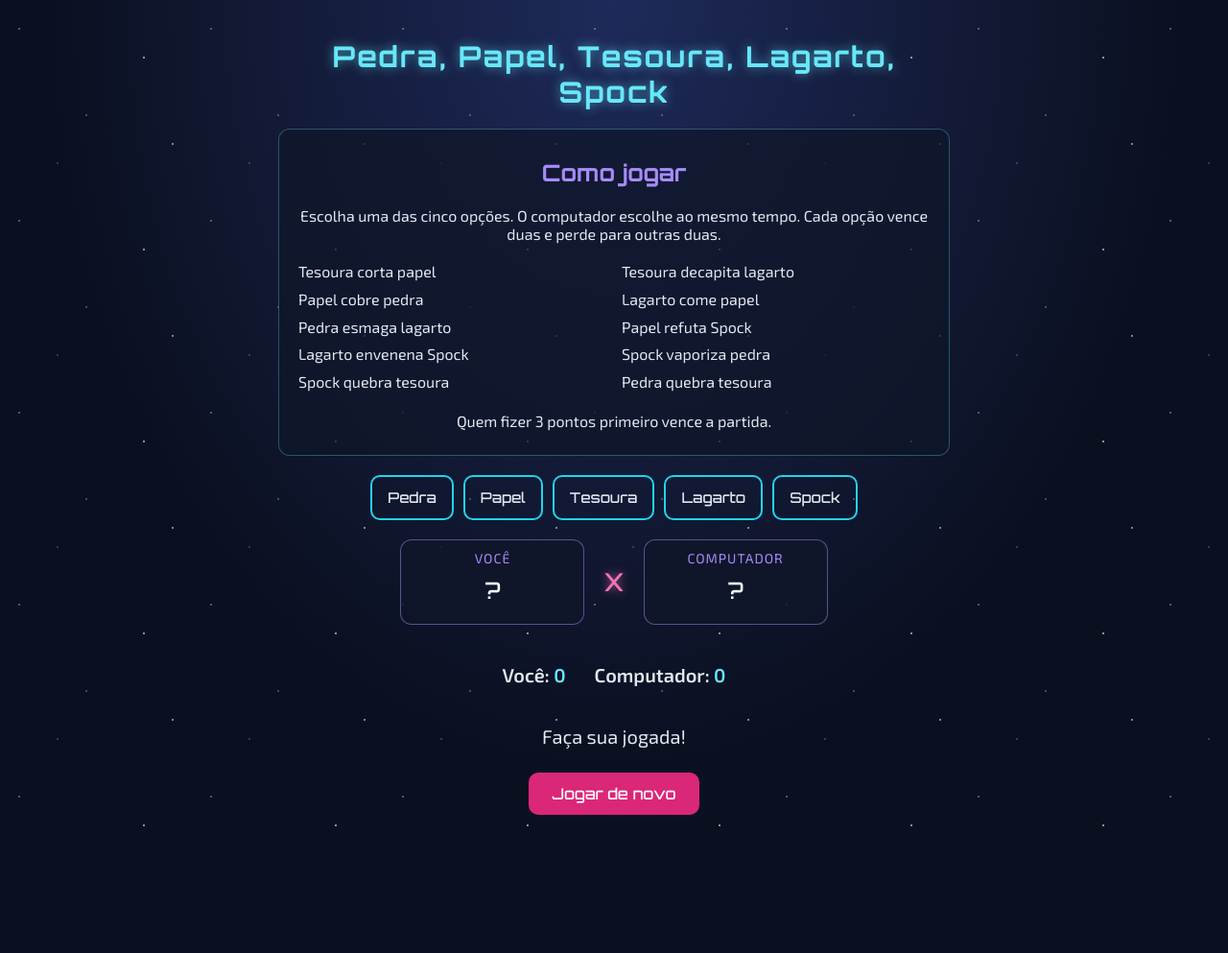
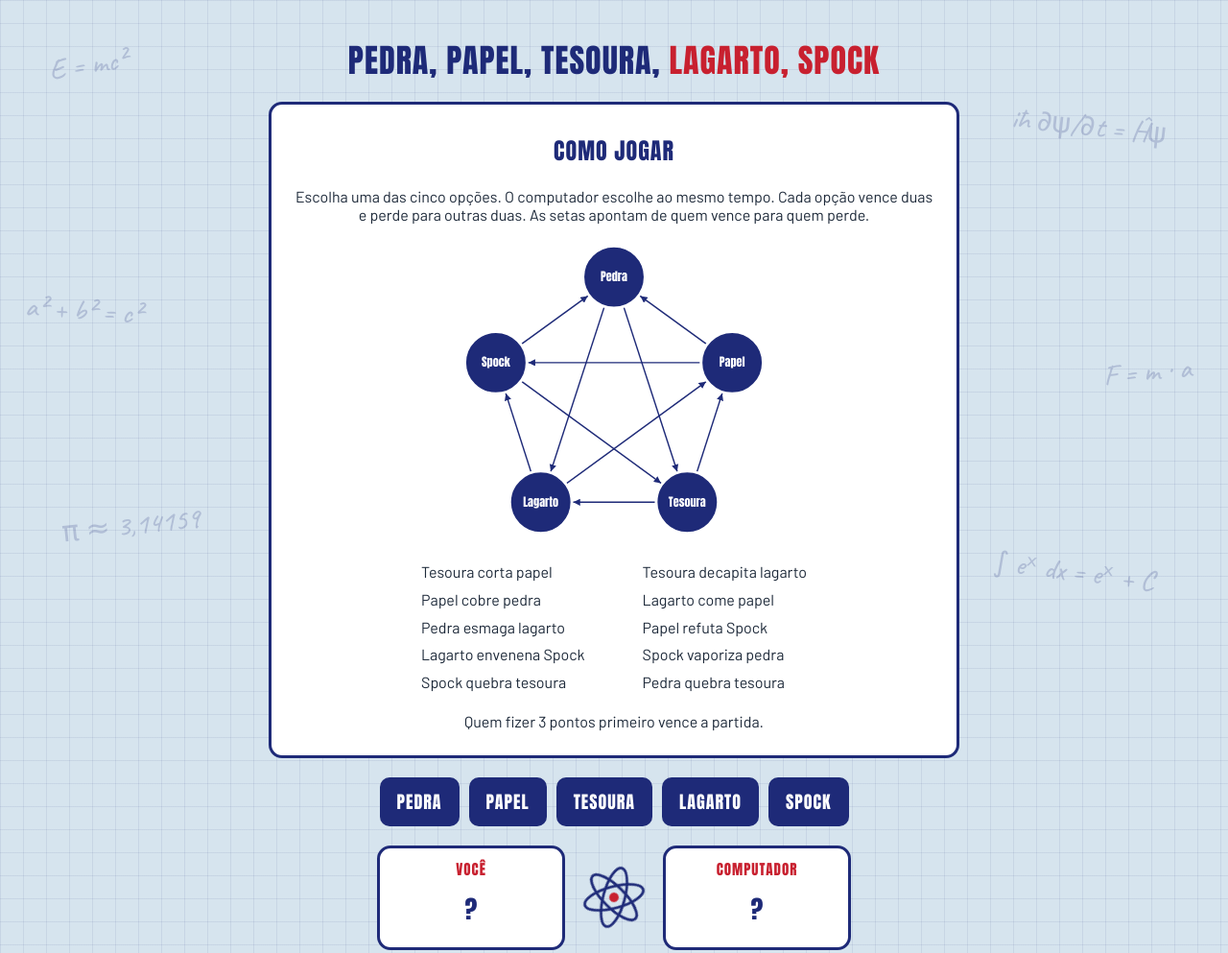
Before and after one commit to vanessalonardelli/pedra-papel-tesoura, a plain HTML site: page index.html in a window 1280 px wide. Shown: the top 993 px of the page at 96% size. Before the commit the page ends 869 px from the top, so only its background shows below. Drawn offline with Linux system fonts and the light colour scheme.

Commit message:
Adicionando visual inspirado na série the big bang theory

```diff
--- a/css/estilo.css
+++ b/css/estilo.css
@@ -1,15 +1,11 @@
 body {
-  font-family: 'Exo 2', Arial, sans-serif;
-  color: #e2e8f0;
-  background-color: #0b1020;
+  font-family: 'Barlow', Arial, sans-serif;
+  color: #1e2a3a;
+  background-color: #d6e4ee;
   background-image:
-    radial-gradient(1px 1px at 20px 30px, #ffffff, transparent),
-    radial-gradient(1px 1px at 90px 120px, #cbd5e1, transparent),
-    radial-gradient(1.5px 1.5px at 150px 60px, #ffffff, transparent),
-    radial-gradient(1px 1px at 60px 170px, #94a3b8, transparent),
-    radial-gradient(1.5px 1.5px at 180px 150px, #e2e8f0, transparent),
-    radial-gradient(ellipse at top, #1e2a5a 0%, #0b1020 65%);
-  background-size: 200px 200px, 200px 200px, 200px 200px, 200px 200px, 200px 200px, 100% 100%;
+    linear-gradient(rgba(30, 42, 120, 0.08) 1px, transparent 1px),
+    linear-gradient(90deg, rgba(30, 42, 120, 0.08) 1px, transparent 1px);
+  background-size: 24px 24px;
   min-height: 100vh;
   margin: 0;
   padding: 20px;
@@ -17,39 +13,92 @@ body {
   box-sizing: border-box;
 }
 
+.quadro {
+  position: fixed;
+  inset: 0;
+  z-index: -1;
+  pointer-events: none;
+  overflow: hidden;
+}
+
+.quadro span {
+  position: absolute;
+  font-family: 'Caveat', cursive;
+  font-size: 30px;
+  color: #1e2a78;
+  opacity: 0.2;
+  white-space: nowrap;
+}
+
 main {
-  max-width: 700px;
+  max-width: 720px;
   margin: 0 auto;
 }
 
 h1,
 h2 {
-  font-family: 'Orbitron', Arial, sans-serif;
+  font-family: 'Anton', Impact, sans-serif;
+  font-weight: normal;
+  text-transform: uppercase;
 }
 
 h1 {
-  color: #67e8f9;
-  font-size: 30px;
-  letter-spacing: 2px;
-  text-shadow: 0 0 12px rgba(103, 232, 249, 0.6);
+  color: #1e2a78;
+  font-size: 34px;
+  letter-spacing: 1px;
+  line-height: 1.2;
+}
+
+.destaque {
+  color: #c8202f;
 }
 
 h2 {
-  color: #a78bfa;
+  color: #1e2a78;
+  letter-spacing: 1px;
 }
 
 .instrucoes {
-  background-color: rgba(15, 23, 42, 0.75);
-  border: 1px solid rgba(103, 232, 249, 0.3);
-  border-radius: 12px;
+  background-color: #ffffff;
+  border: 3px solid #1e2a78;
+  border-radius: 14px;
   padding: 10px 20px;
   margin-bottom: 20px;
+}
+
+.diagrama {
+  width: 100%;
+  max-width: 360px;
+  display: block;
+  margin: 10px auto;
+}
+
+.diagrama line {
+  stroke: #1e2a78;
+  stroke-width: 2;
+}
+
+.diagrama .no circle {
+  fill: #1e2a78;
+  stroke: #ffffff;
+  stroke-width: 4;
+}
+
+.diagrama .no text {
+  font-family: 'Anton', Impact, sans-serif;
+  font-size: 17px;
+  fill: #ffffff;
+  text-anchor: middle;
 }
 
 .regras {
   list-style: none;
   padding: 0;
-  columns: 2;
+  display: grid;
+  grid-template-rows: repeat(5, auto);
+  grid-auto-flow: column;
+  justify-content: center;
+  column-gap: 60px;
   text-align: left;
   line-height: 1.8;
 }
@@ -63,20 +112,22 @@ h2 {
 }
 
 .botao-escolha {
-  font-family: 'Orbitron', Arial, sans-serif;
-  font-size: 15px;
-  color: #e2e8f0;
-  background-color: transparent;
-  border: 2px solid #22d3ee;
+  font-family: 'Anton', Impact, sans-serif;
+  font-size: 18px;
+  letter-spacing: 1px;
+  text-transform: uppercase;
+  color: #ffffff;
+  background-color: #1e2a78;
+  border: none;
   border-radius: 10px;
-  padding: 12px 16px;
+  padding: 12px 18px;
   cursor: pointer;
-  transition: background-color 0.2s, box-shadow 0.2s;
+  transition: background-color 0.2s, transform 0.2s;
 }
 
 .botao-escolha:hover:not(:disabled) {
-  background-color: rgba(34, 211, 238, 0.15);
-  box-shadow: 0 0 14px rgba(34, 211, 238, 0.6);
+  background-color: #c8202f;
+  transform: translateY(-2px);
 }
 
 .botao-escolha:disabled {
@@ -88,39 +139,59 @@ h2 {
   display: flex;
   justify-content: center;
   align-items: center;
-  gap: 20px;
+  gap: 16px;
   margin-bottom: 20px;
 }
 
 .lado {
-  background-color: rgba(15, 23, 42, 0.8);
-  border: 1px solid rgba(167, 139, 250, 0.5);
-  border-radius: 12px;
+  background-color: #ffffff;
+  border: 3px solid #1e2a78;
+  border-radius: 14px;
   width: 170px;
   padding: 10px;
 }
 
 .nome {
-  color: #a78bfa;
-  font-size: 14px;
+  font-family: 'Anton', Impact, sans-serif;
+  color: #c8202f;
+  font-size: 15px;
   text-transform: uppercase;
   letter-spacing: 1px;
   margin: 0;
 }
 
 .jogada {
-  font-family: 'Orbitron', Arial, sans-serif;
-  font-size: 24px;
+  font-family: 'Anton', Impact, sans-serif;
+  font-size: 26px;
   text-transform: capitalize;
-  color: #f8fafc;
+  color: #1e2a78;
   margin: 10px 0;
 }
 
-.versus {
-  font-family: 'Orbitron', Arial, sans-serif;
-  font-size: 26px;
-  color: #f472b6;
-  text-shadow: 0 0 10px rgba(244, 114, 182, 0.7);
+.atomo {
+  width: 70px;
+  height: 70px;
+  flex-shrink: 0;
+  animation: girar 8s linear infinite;
+}
+
+.atomo ellipse {
+  fill: none;
+  stroke: #1e2a78;
+  stroke-width: 4;
+}
+
+.atomo .nucleo {
+  fill: #c8202f;
+}
+
+@keyframes girar {
+  from {
+    transform: rotate(0deg);
+  }
+  to {
+    transform: rotate(360deg);
+  }
 }
 
 .placar {
@@ -132,19 +203,24 @@ h2 {
 }
 
 .placar span {
-  color: #67e8f9;
+  font-family: 'Anton', Impact, sans-serif;
+  color: #c8202f;
+  font-size: 24px;
 }
 
 #resultado {
-  font-size: 20px;
+  font-size: 21px;
+  font-weight: 600;
   min-height: 30px;
 }
 
 #botao-reiniciar {
-  font-family: 'Orbitron', Arial, sans-serif;
-  font-size: 16px;
-  color: #fff;
-  background-color: #db2777;
+  font-family: 'Anton', Impact, sans-serif;
+  font-size: 18px;
+  letter-spacing: 1px;
+  text-transform: uppercase;
+  color: #ffffff;
+  background-color: #f08a24;
   border: none;
   border-radius: 10px;
   padding: 12px 24px;
@@ -152,24 +228,43 @@ h2 {
 }
 
 #botao-reiniciar:hover {
-  background-color: #ec4899;
+  background-color: #d97316;
+}
+
+.sofa {
+  display: block;
+  width: 100%;
+  max-width: 340px;
+  margin: 30px auto 0;
+}
+
+.sofa .placa {
+  font-family: 'Anton', Impact, sans-serif;
+  font-size: 10px;
+  fill: #5c2c14;
+  text-anchor: middle;
 }
 
 .vitoria {
-  color: #4ade80;
+  color: #1f8a4c;
 }
 
 .derrota {
-  color: #f87171;
+  color: #c8202f;
 }
 
 .empate {
-  color: #94a3b8;
+  color: #5b6b80;
 }
 
 @media (max-width: 500px) {
   h1 {
-    font-size: 22px;
+    font-size: 24px;
+  }
+
+    .regras {
+    grid-template-rows: none;
+    grid-auto-flow: row;
   }
 
   .regras {
@@ -177,10 +272,19 @@ h2 {
   }
 
   .lado {
-    width: 130px;
+    width: 120px;
   }
 
   .jogada {
-    font-size: 18px;
+    font-size: 20px;
+  }
+
+  .atomo {
+    width: 50px;
+    height: 50px;
+  }
+
+  .quadro span {
+    font-size: 22px;
   }
 }
--- a/index.html
+++ b/index.html
@@ -7,17 +7,53 @@
   <link rel="icon" href="data:,">
   <link rel="preconnect" href="https://fonts.googleapis.com">
   <link rel="preconnect" href="https://fonts.gstatic.com" crossorigin>
-  <link href="https://fonts.googleapis.com/css2?family=Orbitron:wght@500;700&family=Exo+2:wght@400;600&display=swap" rel="stylesheet">
+  <link href="https://fonts.googleapis.com/css2?family=Anton&family=Barlow:wght@400;600&family=Caveat:wght@500&display=swap" rel="stylesheet">
   <link rel="stylesheet" href="css/estilo.css">
 </head>
 <body>
 
+  <div class="quadro" aria-hidden="true">
+    <span style="top: 6%; left: 4%; transform: rotate(-8deg);">E = mc²</span>
+    <span style="top: 14%; right: 5%; transform: rotate(6deg);">iħ ∂ψ/∂t = Ĥψ</span>
+    <span style="top: 38%; left: 2%; transform: rotate(4deg);">a² + b² = c²</span>
+    <span style="top: 46%; right: 3%; transform: rotate(-5deg);">F = m · a</span>
+    <span style="top: 66%; left: 5%; transform: rotate(-6deg);">π ≈ 3,14159</span>
+    <span style="top: 72%; right: 6%; transform: rotate(7deg);">∫ eˣ dx = eˣ + C</span>
+    <span style="top: 88%; left: 40%; transform: rotate(-3deg);">λ = h / p</span>
+  </div>
+
   <main>
-    <h1>Pedra, Papel, Tesoura, Lagarto, Spock</h1>
+    <h1>Pedra, Papel, Tesoura, <span class="destaque">Lagarto, Spock</span></h1>
 
     <section class="instrucoes">
       <h2>Como jogar</h2>
-      <p>Escolha uma das cinco opções. O computador escolhe ao mesmo tempo. Cada opção vence duas e perde para outras duas.</p>
+      <p>Escolha uma das cinco opções. O computador escolhe ao mesmo tempo. Cada opção vence duas e perde para outras duas. As setas apontam de quem vence para quem perde.</p>
+
+      <svg class="diagrama" viewBox="0 15 500 440" role="img" aria-label="Diagrama das regras: cada seta vai de quem vence para quem perde">
+        <defs>
+          <marker id="seta" viewBox="0 0 10 10" refX="57" refY="5" markerWidth="10" markerHeight="10" markerUnits="userSpaceOnUse" orient="auto">
+            <path d="M0,0 L10,5 L0,10 z" fill="#1e2a78" />
+          </marker>
+        </defs>
+
+        <line x1="356" y1="396" x2="421" y2="194" marker-end="url(#seta)" />
+        <line x1="421" y1="194" x2="250" y2="70" marker-end="url(#seta)" />
+        <line x1="250" y1="70" x2="144" y2="396" marker-end="url(#seta)" />
+        <line x1="144" y1="396" x2="79" y2="194" marker-end="url(#seta)" />
+        <line x1="79" y1="194" x2="356" y2="396" marker-end="url(#seta)" />
+        <line x1="356" y1="396" x2="144" y2="396" marker-end="url(#seta)" />
+        <line x1="144" y1="396" x2="421" y2="194" marker-end="url(#seta)" />
+        <line x1="421" y1="194" x2="79" y2="194" marker-end="url(#seta)" />
+        <line x1="79" y1="194" x2="250" y2="70" marker-end="url(#seta)" />
+        <line x1="250" y1="70" x2="356" y2="396" marker-end="url(#seta)" />
+
+        <g class="no"><circle cx="250" cy="70" r="45" /><text x="250" y="76">Pedra</text></g>
+        <g class="no"><circle cx="421" cy="194" r="45" /><text x="421" y="200">Papel</text></g>
+        <g class="no"><circle cx="356" cy="396" r="45" /><text x="356" y="402">Tesoura</text></g>
+        <g class="no"><circle cx="144" cy="396" r="45" /><text x="144" y="402">Lagarto</text></g>
+        <g class="no"><circle cx="79" cy="194" r="45" /><text x="79" y="200">Spock</text></g>
+      </svg>
+
       <ul class="regras">
         <li>Tesoura corta papel</li>
         <li>Papel cobre pedra</li>
@@ -46,7 +82,12 @@
         <p class="nome">Você</p>
         <p id="jogada-jogador" class="jogada">?</p>
       </div>
-      <p class="versus">X</p>
+      <svg class="atomo" viewBox="0 0 100 100" aria-hidden="true">
+        <ellipse cx="50" cy="50" rx="45" ry="16" />
+        <ellipse cx="50" cy="50" rx="45" ry="16" transform="rotate(60 50 50)" />
+        <ellipse cx="50" cy="50" rx="45" ry="16" transform="rotate(120 50 50)" />
+        <circle class="nucleo" cx="50" cy="50" r="7" />
+      </svg>
       <div class="lado">
         <p class="nome">Computador</p>
         <p id="jogada-computador" class="jogada">?</p>
@@ -61,6 +102,20 @@
     <p id="resultado">Faça sua jogada!</p>
 
     <button id="botao-reiniciar">Jogar de novo</button>
+
+    <svg class="sofa" viewBox="0 0 400 160" aria-hidden="true">
+      <rect x="40" y="10" width="320" height="80" rx="20" fill="#6b3418" />
+      <rect x="10" y="50" width="60" height="95" rx="20" fill="#7a3e1d" />
+      <rect x="330" y="50" width="60" height="95" rx="20" fill="#7a3e1d" />
+      <rect x="70" y="80" width="86" height="45" rx="10" fill="#8e4a24" />
+      <rect x="157" y="80" width="86" height="45" rx="10" fill="#8e4a24" />
+      <rect x="244" y="80" width="86" height="45" rx="10" fill="#8e4a24" />
+      <rect x="30" y="120" width="340" height="25" rx="8" fill="#5c2c14" />
+      <rect x="45" y="143" width="12" height="14" fill="#3b1c0c" />
+      <rect x="343" y="143" width="12" height="14" fill="#3b1c0c" />
+      <rect x="80" y="93" width="66" height="18" rx="3" fill="#f5e6d3" />
+      <text x="113" y="106" class="placa">LUGAR RESERVADO</text>
+    </svg>
   </main>
 
   <script src="js/jogo.js"></script>
```
